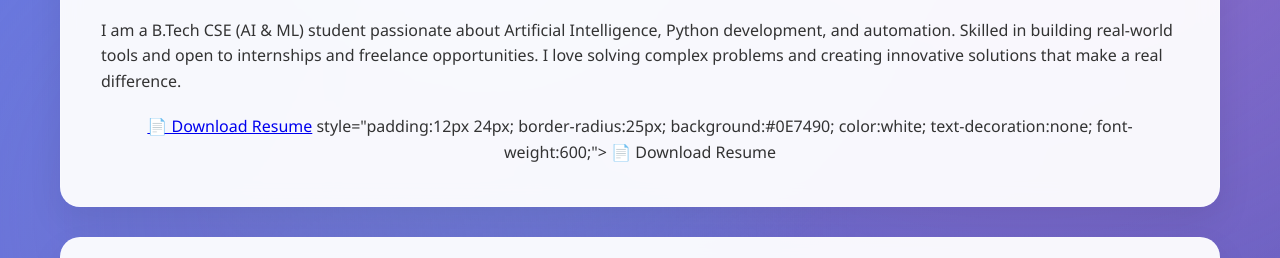
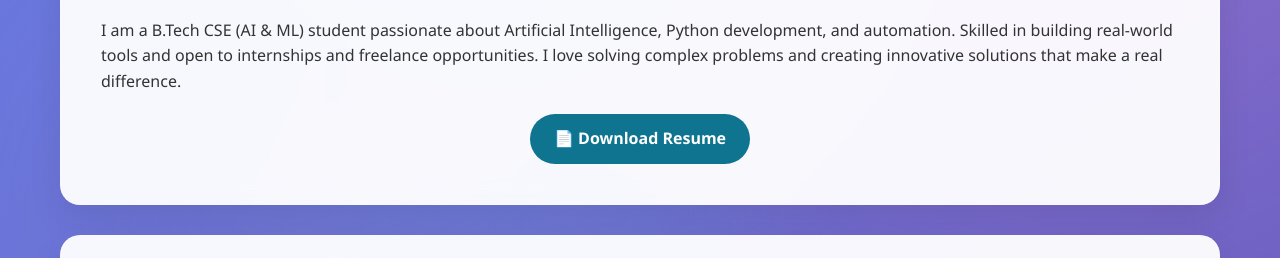
Before and after one commit to kalyan106-arch/kalyan106-arch.github.io, a plain HTML site: page index.html in a window 1280 px wide. Shown: the part 420-678 px from the top of the page. Drawn offline with Linux system fonts and the light colour scheme.

Commit message:
Update index.html

```diff
--- a/index.html
+++ b/index.html
@@ -320,6 +320,14 @@
       0% { transform: translateY(0px); }
       100% { transform: translateY(-10px); }
     }
+
+    .btn-resume{
+  padding:12px 24px; border-radius:25px; background:#0E7490;
+  color:#fff; text-decoration:none; font-weight:600; display:inline-block;
+  transition:transform .15s ease, filter .15s ease;
+}
+.btn-resume:hover{ transform: translateY(-2px); filter: brightness(1.1); }
+
   </style>
 </head>
 <body>
@@ -338,11 +346,9 @@
 
   <!-- Resume Button -->
   <p style="margin-top:20px; text-align:center;">
-    <a href="profile_Resume.pdf" target="_blank" download>📄 Download Resume</a>
-       style="padding:12px 24px; border-radius:25px; background:#0E7490;
-              color:white; text-decoration:none; font-weight:600;">
-      📄 Download Resume
-    </a>
+  <a href="resume.pdf" target="_blank" download class="btn-resume">
+    📄 Download Resume
+  </a>
   </p>
 </section>
 
```
